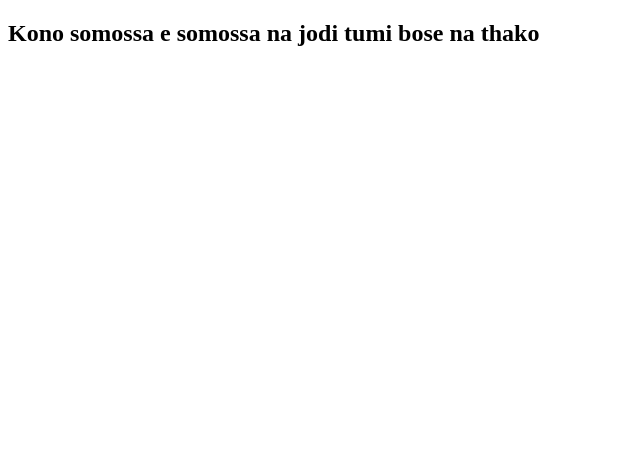
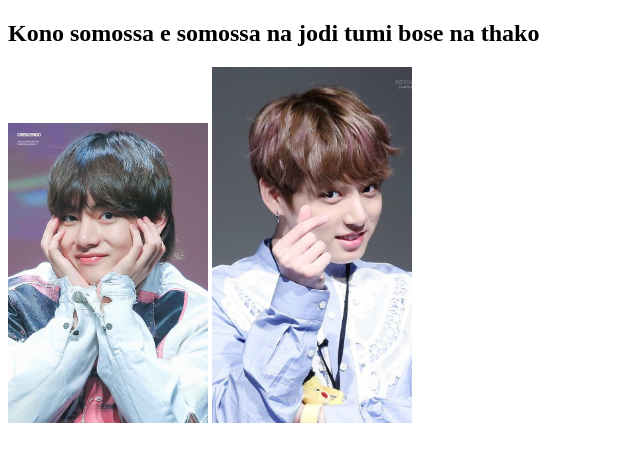
Before and after one commit to Tamanna4D/problem-will-never-last, a plain HTML site: page index.html in a window 1280 px wide. Shown: the whole page, without its empty margins (0-640 px from the left). Drawn offline with Linux system fonts and the light colour scheme.

Commit message:
added picture

```diff
--- a/index.html
+++ b/index.html
@@ -7,5 +7,7 @@
 </head>
 <body>
     <h2>Kono somossa e somossa na jodi tumi bose na thako</h2>
+    <img width="200px" src="images/v.jpg">
+    <img width="200px" src="images/jk.jpg">
 </body>
 </html>
```
Also changed, not shown: images/jk.jpg (added), images/v.jpg (added).
